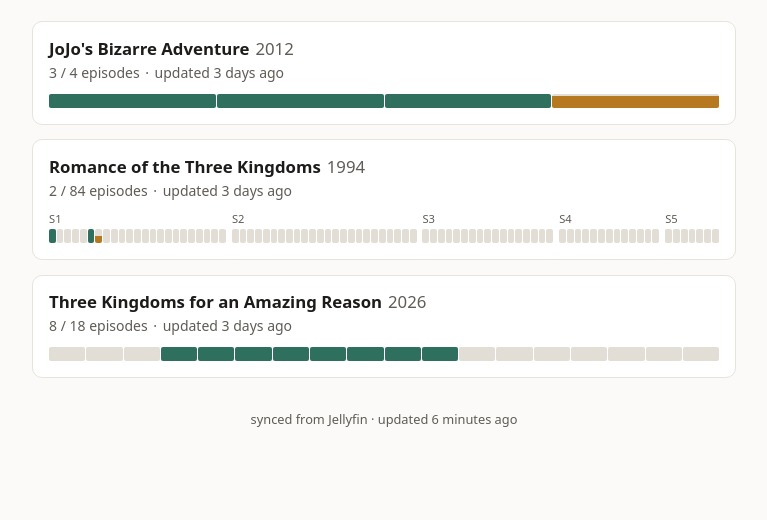
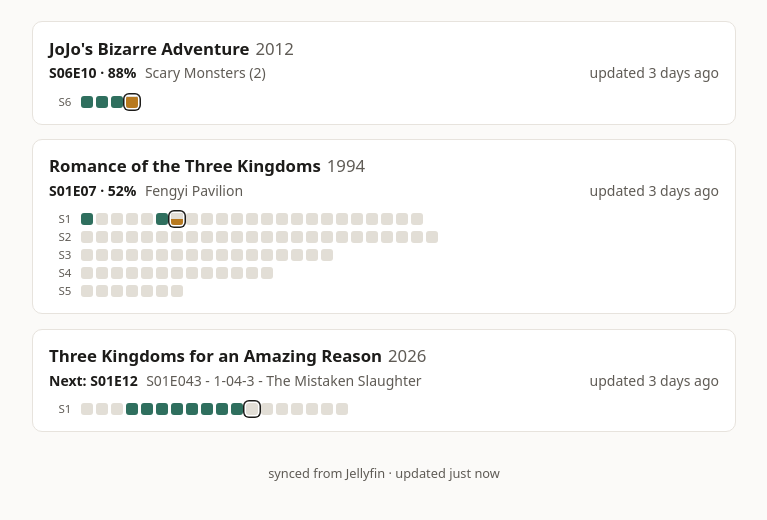
Before and after one commit to tttaaannnggg/watching, a plain HTML site: page index.html in a window 1280 px wide. Shown: the part 94-614 px from the top of the page, without its empty margins (256-1023 px from the left). Drawn offline with Linux system fonts and the light colour scheme.

Commit message:
Switch to per-season episode grid and show current position

```diff
--- a/app.js
+++ b/app.js
@@ -1,7 +1,6 @@
 "use strict";
 
 (() => {
-  const SEG_MIN = 2; // px, narrowest segment before a bar wraps
   const main = document.getElementById("shows");
   const footer = document.getElementById("footer");
   const tip = document.getElementById("tip");
@@ -65,40 +64,32 @@
     bar.setAttribute("aria-label", label);
     bar.tabIndex = 0;
 
-    const multi = show.seasons.length > 1;
-    let minWidth = (show.seasons.length - 1) * 6;
+    const currentIndex = show.current ? show.current.index : -1;
     const episodes = [];
-
     for (const season of show.seasons) {
-      const n = season.episodes.length;
-      const group = el("div", "season");
-      group.style.flex = `${n} 1 0`;
-      if (multi) {
-        const lab = el("div", "season-label", seasonShort(season));
-        lab.dataset.short = seasonShort(season);
-        lab.dataset.long = seasonLong(season);
-        lab.title = season.name || seasonShort(season);
-        lab.setAttribute("aria-hidden", "true");
-        group.append(lab);
-      }
-      const segs = el("div", "segs");
-      segs.setAttribute("aria-hidden", "true");
+      const lab = el("div", "season-label", seasonShort(season));
+      lab.title = seasonLong(season);
+      lab.setAttribute("aria-hidden", "true");
+      const cells = el("div", "cells");
+      cells.setAttribute("aria-hidden", "true");
       for (const ep of season.episodes) {
         const seg = el("div", `seg ${ep.state}`);
         if (ep.state === "in_progress") seg.style.setProperty("--pct", `${ep.pct}%`);
+        if (episodes.length === currentIndex) seg.classList.add("current");
         seg.dataset.i = episodes.length;
         episodes.push(ep);
-        segs.append(seg);
+        cells.append(seg);
       }
-      group.append(segs);
-      bar.append(group);
-      minWidth += n * SEG_MIN + (n - 1);
+      bar.append(lab, cells);
     }
+    bar._episodes = episodes;
+    return bar;
+  }
 
-    bar._episodes = episodes;
-    bar._minWidth = minWidth;
-    bar._multi = multi;
-    return bar;
+  function position(show) {
+    const cur = show.current;
+    if (!cur) return show.watched === show.total ? "Finished" : "";
+    return cur.state === "in_progress" ? `${code(cur)} · ${cur.pct}%` : `Next: ${code(cur)}`;
   }
 
   function renderCard(show) {
@@ -108,30 +99,17 @@
     card.append(h);
 
     const meta = el("p", "meta");
-    meta.append(el("span", null, `${show.watched} / ${show.total} episodes`));
+    const pos = el("span", "pos", position(show));
+    meta.append(pos);
+    if (show.current && show.current.title) meta.append(el("span", "ep-title", show.current.title));
     if (show.last_activity) {
-      meta.append(el("span", "sep", "·"));
-      const t = el("time", null, `updated ${relative(show.last_activity)}`);
+      const t = el("time", "when", `updated ${relative(show.last_activity)}`);
       t.dateTime = show.last_activity;
       t.title = fullDate.format(new Date(show.last_activity));
       meta.append(t);
     }
     card.append(meta, renderBar(show));
     return card;
-  }
-
-  // Switch a bar between one proportional row and wrapped per-season blocks.
-  function layout(bar) {
-    const wrap = bar.clientWidth > 0 && bar.clientWidth < bar._minWidth;
-    if (wrap === bar.classList.contains("wrap")) return;
-    bar.classList.toggle("wrap", wrap);
-    for (const lab of bar.querySelectorAll(".season-label")) {
-      lab.textContent = wrap ? lab.dataset.long : lab.dataset.short;
-    }
-  }
-
-  function layoutAll() {
-    for (const bar of main.querySelectorAll(".bar")) layout(bar);
   }
 
   // ------------------------------------------------------------ tooltip
@@ -249,14 +227,7 @@
     } else {
       main.replaceChildren(...series.map(renderCard));
       for (const bar of main.querySelectorAll(".bar")) wire(bar);
-      layoutAll();
-      let width = main.clientWidth;
-      new ResizeObserver(() => {
-        if (main.clientWidth === width) return;
-        width = main.clientWidth;
-        hide();
-        layoutAll();
-      }).observe(main);
+      window.addEventListener("resize", hide);
     }
 
     footer.replaceChildren(document.createTextNode("synced from Jellyfin"));
--- a/data/progress.json
+++ b/data/progress.json
@@ -1,5 +1,5 @@
 {
- "generated": "2026-11-26T23:42:57Z",
+ "generated": "2026-11-26T23:48:31Z",
  "series": [
   {
    "name": "JoJo's Bizarre Adventure",
@@ -8,6 +8,14 @@
    "last_activity": "2026-11-24T06:00:17Z",
    "watched": 3,
    "total": 4,
+   "current": {
+    "s": 6,
+    "e": 10,
+    "title": "Scary Monsters (2)",
+    "state": "in_progress",
+    "pct": 88,
+    "index": 3
+   },
    "seasons": [
     {
      "number": 6,
@@ -52,6 +60,14 @@
    "last_activity": "2026-11-24T01:05:20Z",
    "watched": 2,
    "total": 84,
+   "current": {
+    "s": 1,
+    "e": 7,
+    "title": "Fengyi Pavilion",
+    "state": "in_progress",
+    "pct": 52,
+    "index": 6
+   },
    "seasons": [
     {
      "number": 1,
@@ -680,6 +696,14 @@
    "last_activity": "2026-11-23T22:40:04Z",
    "watched": 8,
    "total": 18,
+   "current": {
+    "s": 1,
+    "e": 12,
+    "title": "S01E043 - 1-04-3 - The Mistaken Slaughter",
+    "state": "unwatched",
+    "pct": 0,
+    "index": 11
+   },
    "seasons": [
     {
      "number": 1,
--- a/style.css
+++ b/style.css
@@ -8,9 +8,6 @@
   --partial: #b7791f;
   --track: #e2ded6;
   --focus: #2f6f5e;
-  --seg-gap: 1px;
-  --season-gap: 6px;
-  --seg-h: 14px;
 }
 
 @media (prefers-color-scheme: dark) {
@@ -86,54 +83,66 @@ header.site .sub {
 }
 
 .meta {
-  margin: 0.1rem 0 0.7rem;
+  display: flex;
+  flex-wrap: wrap;
+  align-items: baseline;
+  column-gap: 0.6em;
+  margin: 0.15rem 0 0.75rem;
   color: var(--muted);
   font-size: 0.875rem;
   font-variant-numeric: tabular-nums;
+  min-width: 0;
 }
 
-.meta .sep { margin: 0 0.4em; }
+.meta .pos { color: var(--text); font-weight: 560; }
 
-/* ---- segmented bar ---- */
+.meta .ep-title {
+  flex: 1 1 8rem;
+  min-width: 0;
+  overflow: hidden;
+  text-overflow: ellipsis;
+  white-space: nowrap;
+}
+
+.meta .when { margin-left: auto; white-space: nowrap; }
+
+/* ---- episode grid: one row per season, squares wrap within the row ---- */
 
 .bar {
-  display: flex;
-  gap: var(--season-gap);
-  width: 100%;
+  display: grid;
+  grid-template-columns: auto 1fr;
+  column-gap: 0.6rem;
+  row-gap: 6px;
+  align-items: start;
   touch-action: pan-y;
   cursor: default;
   border-radius: 4px;
-  outline-offset: 3px;
+  outline-offset: 4px;
 }
 
 .bar:focus-visible { outline: 2px solid var(--focus); }
 
-.season {
-  min-width: 0;
-  display: flex;
-  flex-direction: column;
-  gap: 3px;
+.season-label {
+  font-size: 0.72rem;
+  line-height: 12px;
+  color: var(--muted);
+  white-space: nowrap;
+  text-align: right;
+  min-width: 1.4rem;
+  font-variant-numeric: tabular-nums;
 }
 
-.season-label {
-  font-size: 0.7rem;
-  line-height: 1.25;
-  color: var(--muted);
-  white-space: nowrap;
-  overflow: hidden;
-  text-overflow: clip;
-}
-
-.segs {
+.cells {
   display: flex;
-  gap: var(--seg-gap);
-  height: var(--seg-h);
+  flex-wrap: wrap;
+  gap: 3px;
+  min-width: 0;
 }
 
 .seg {
-  flex: 1 1 0;
-  min-width: 0;
-  border-radius: 2px;
+  width: 12px;
+  height: 12px;
+  border-radius: 3px;
   background: var(--track);
 }
 
@@ -143,28 +152,12 @@ header.site .sub {
   background: linear-gradient(to top, var(--partial) var(--pct), var(--track) var(--pct));
 }
 
+.seg.current { box-shadow: 0 0 0 1.5px var(--card), 0 0 0 3px var(--text); }
+
 .seg.active {
-  outline: 2px solid var(--text);
-  outline-offset: 1px;
-  position: relative;
-  z-index: 1;
+  outline: 2px solid var(--focus);
+  outline-offset: 2px;
 }
-
-/* Long shows: each season becomes a block of fixed-width cells that wraps onto rows. */
-.bar.wrap {
-  flex-direction: column;
-  gap: 8px;
-}
-
-.bar.wrap .segs {
-  display: grid;
-  grid-template-columns: repeat(auto-fill, minmax(5px, 1fr));
-  grid-auto-rows: 10px;
-  height: auto;
-  row-gap: 3px;
-}
-
-.bar.wrap .seg { border-radius: 1.5px; }
 
 /* ---- tooltip ---- */
 
```
Also changed, not shown: 3 other files.
